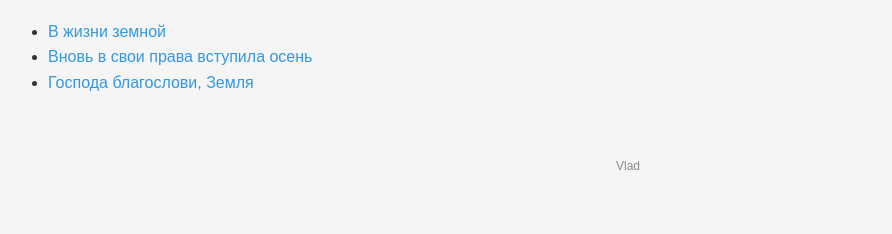
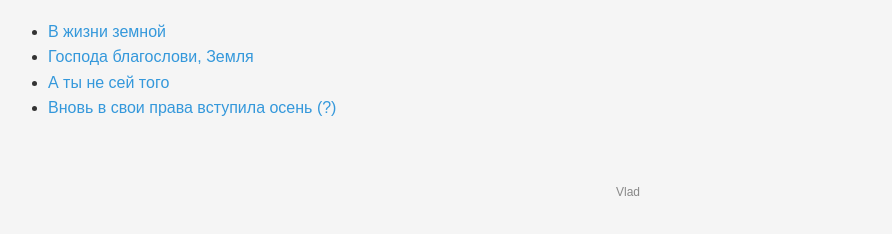
Before and after one commit to RUBERROID/RUBERROID.github.io, a plain HTML site: page index.html in a window 1280 px wide. Shown: the part 86-320 px from the top of the page, without its empty margins (12-904 px from the left). Drawn offline with Linux system fonts and the light colour scheme.

Commit message:
Update index.html

```diff
--- a/index.html
+++ b/index.html
@@ -4,7 +4,7 @@
     	<meta charset="UTF-8">
     	<meta name="viewport" content="width=device-width, initial-scale=1.0">
 		<link rel="stylesheet" href="style.css">
-		<title>Молодия</title>
+		<title>Псалмы</title>
 	</head>
 	<body>
 		<h1>
@@ -13,8 +13,9 @@
 		<p>
 			<ul>
 				<li><a href="https://holychords.pro/800">В жизни земной</a></li>
-				<li><a href="https://holychords.pro/58836">Вновь в свои права вступила осень</a></li>
 				<li><a href="https://holychords.pro/27221">Господа благослови, Земля</a></li>
+				<li><a href="https://holychords.pro/70107">А ты не сей того</a></li>
+				<li><a href="https://holychords.pro/58836">Вновь в свои права вступила осень (?)</a></li>
 			</ul>
 		</p>
 		<footer>
```
